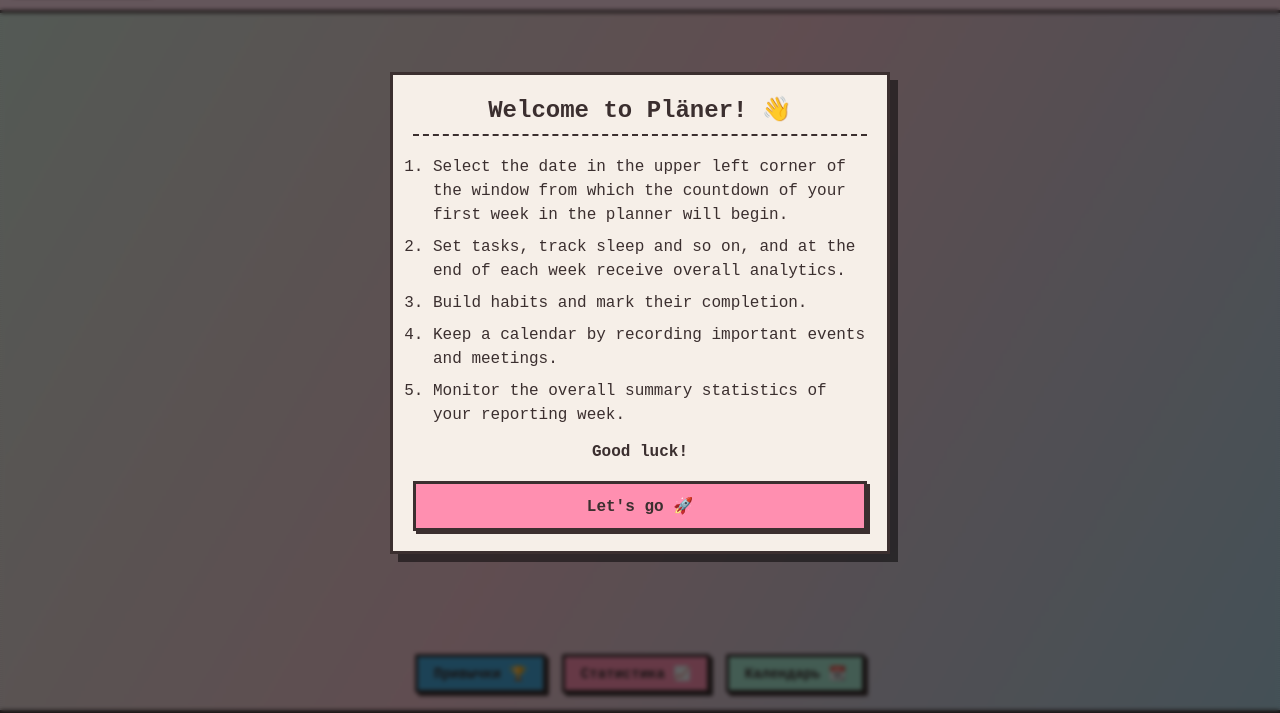
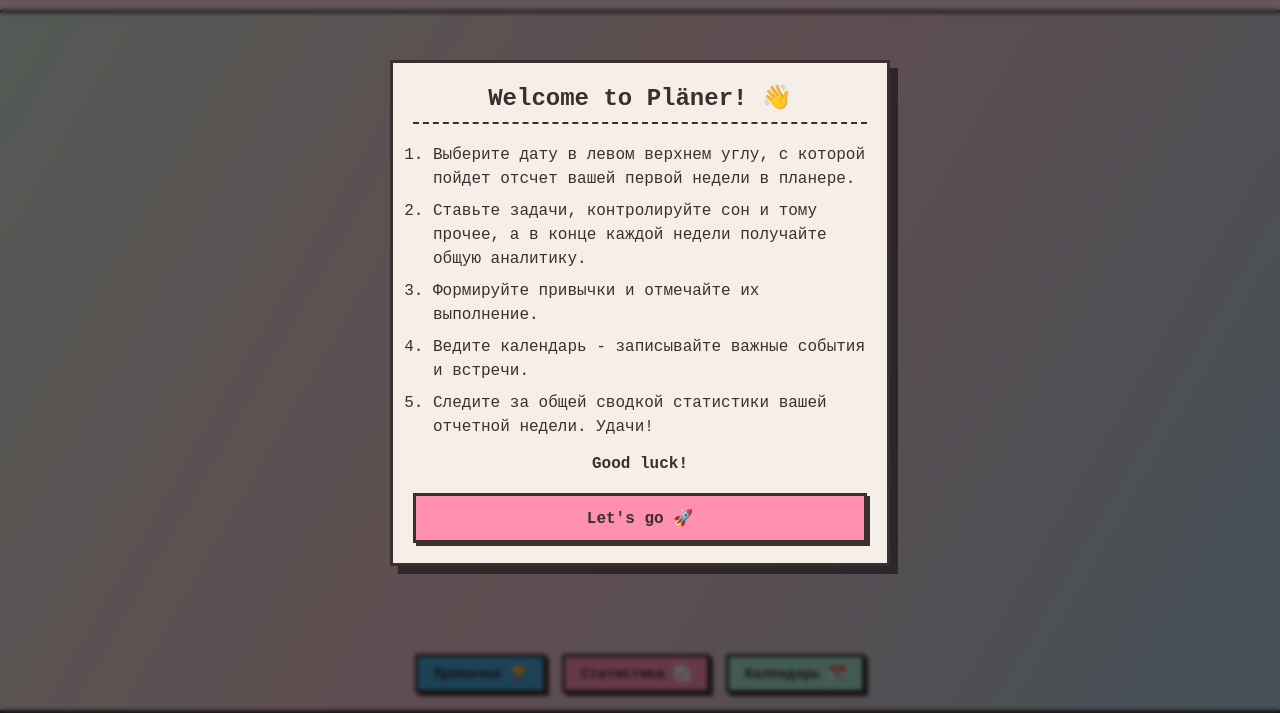
Before and after one commit to vaoaoadim/vaoaPlaner, a plain HTML site: page index.html in a window 1280 px wide. Shown: the part 87-800 px from the top of the page. Drawn offline with Linux system fonts and the light colour scheme.

Commit message:
Update index.html

```diff
--- a/index.html
+++ b/index.html
@@ -93,11 +93,11 @@
     <div class="modal-content">
       <h2>Welcome to Pläner! 👋</h2>
       <ol>
-        <li>Select the date in the upper left corner of the window from which the countdown of your first week in the planner will begin.</li>
-        <li>Set tasks, track sleep and so on, and at the end of each week receive overall analytics.</li>
-        <li>Build habits and mark their completion.</li>
-        <li>Keep a calendar by recording important events and meetings.</li>
-        <li>Monitor the overall summary statistics of your reporting week.</li>
+        <li>Выберите дату в левом верхнем углу, с которой пойдет отсчет вашей первой недели в планере.</li>
+        <li>Ставьте задачи, контролируйте сон и тому прочее, а в конце каждой недели получайте общую аналитику.</li>
+        <li>Формируйте привычки и отмечайте их выполнение.</li>
+        <li>Ведите календарь - записывайте важные события и встречи.</li>
+        <li>Следите за общей сводкой статистики вашей отчетной недели. Удачи!</li>
       </ol>
       <p style="text-align: center; font-weight: bold; margin-top: 15px;">Good luck!</p>
       <button id="close-instruction-btn">Let's go 🚀</button>
@@ -106,4 +106,5 @@
 
   <script src="script.js"></script>
 </body>
+
 </html>
```
